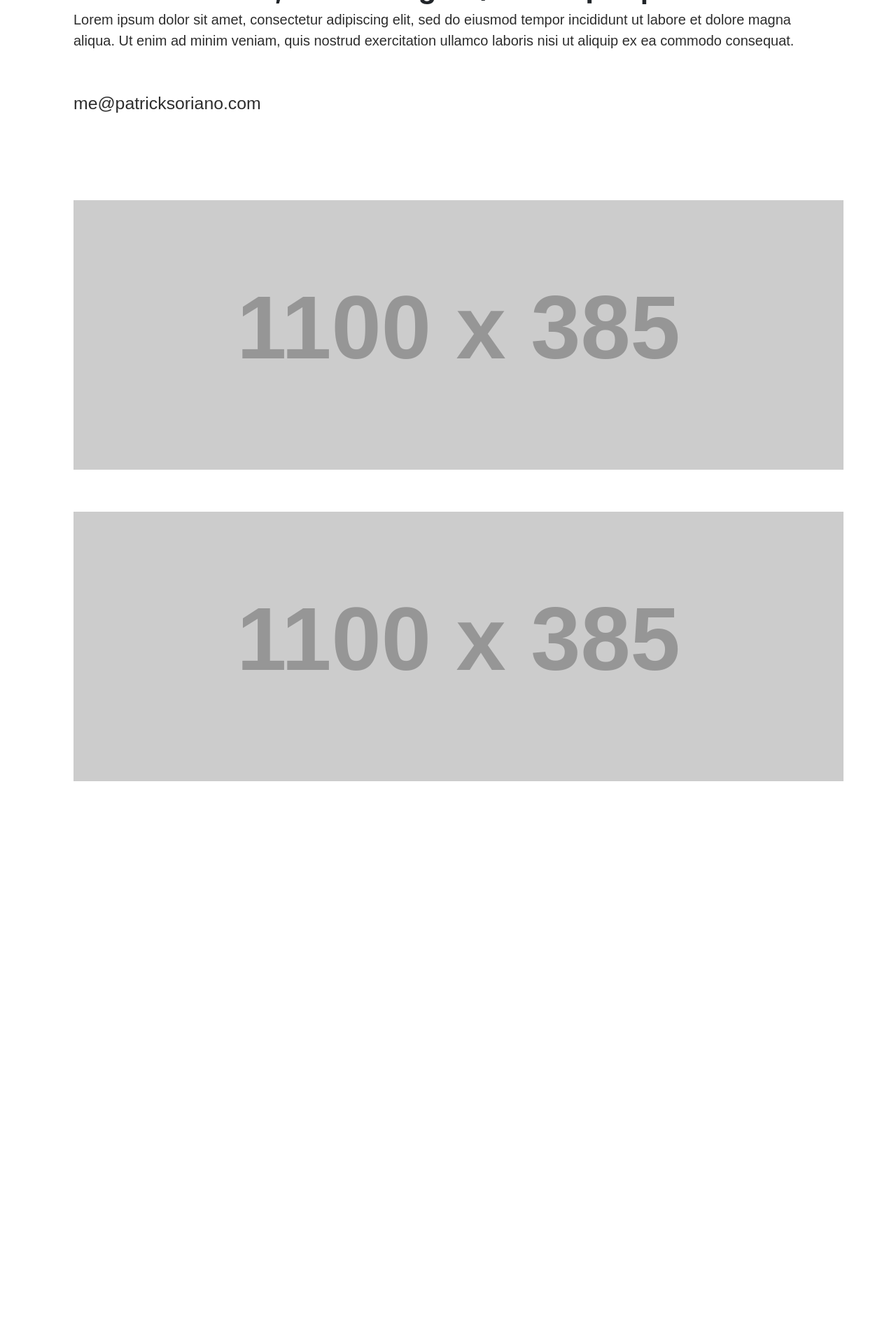
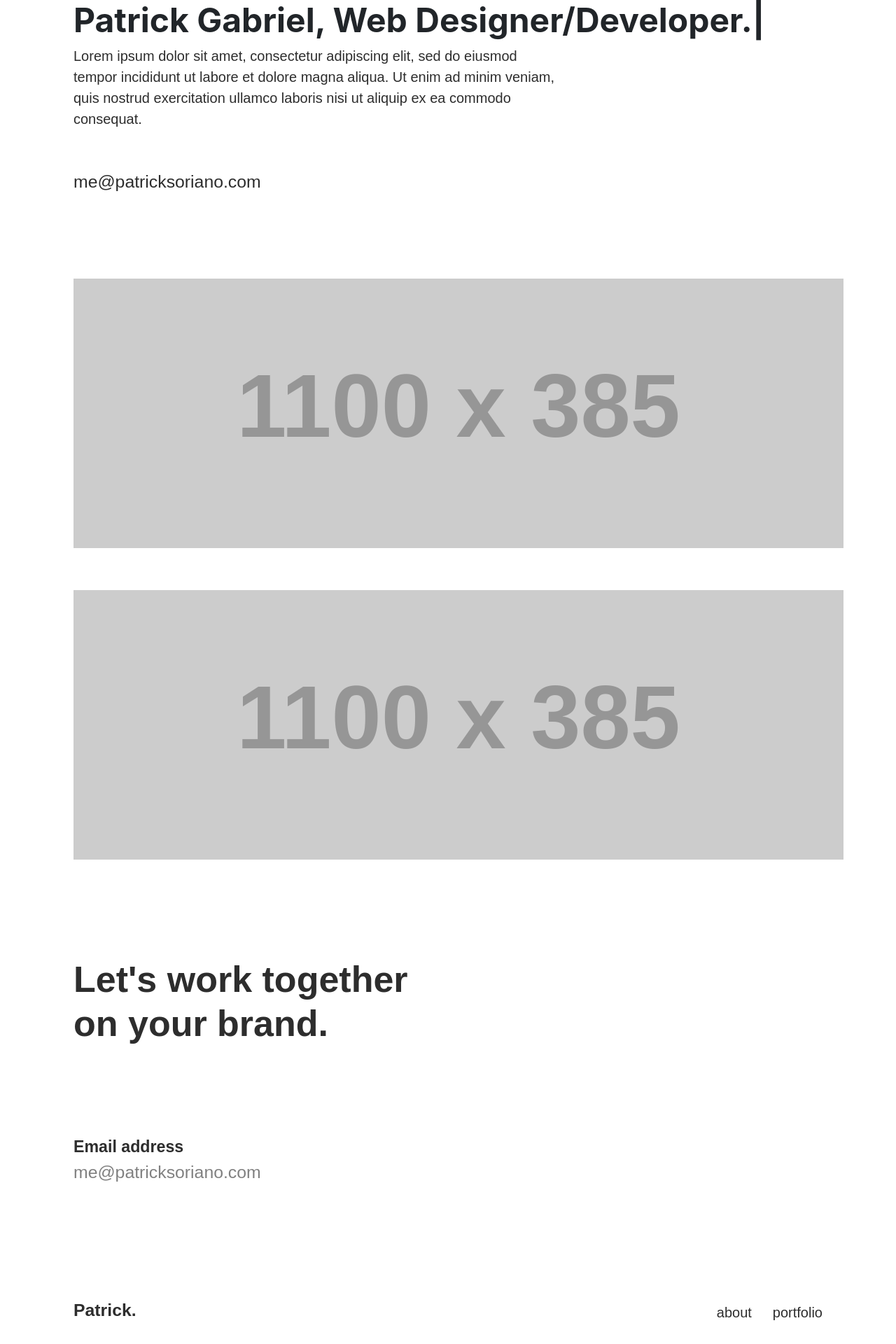
Before and after one commit to PatrickJGabriel/PG_Portfolio, a React (Create React App) app: page / in a window 1280 px wide. Shown: the part 312-2232 px from the top of the page at 70% size. Before the commit the page ends 1488 px from the top, so only its background shows below. Built offline with nearby package versions, Linux system fonts and the light colour scheme.

Commit message:
added contact & footer

```diff
--- /dev/null
+++ b/src/Pages/Home/Contact/Contact.css
@@ -0,0 +1,26 @@
+.contact-main {
+  padding-left: 20px;
+  padding-right: 20px;
+  padding-top: 80px;
+  padding-bottom: 120px;
+}
+
+.contact-main h1 {
+  font-size: 3.25rem;
+  font-weight: 700;
+  padding-bottom: 120px;
+}
+
+.contact-main p {
+  font-size: 1.45rem;
+}
+
+#email-text {
+  font-weight: 600;
+  margin-bottom: 0;
+}
+
+#email {
+  margin-top: 0;
+  opacity: 0.6;
+}
--- /dev/null
+++ b/src/Pages/Home/Contact/Contact.jsx
@@ -0,0 +1,25 @@
+import React, { Component } from "react";
+import "./Contact.css";
+
+class Contact extends Component {
+  state = {};
+  render() {
+    return (
+      <div className="contact-main row">
+        <div className="col-6">
+          <div className="cta-container">
+            <h1>Let's work together on your brand.</h1>
+          </div>
+          <div className="email-container">
+            <p id="email-text">Email address</p>
+            <a id="email" href="#">
+              me@patricksoriano.com
+            </a>
+          </div>
+        </div>
+      </div>
+    );
+  }
+}
+
+export default Contact;
--- a/src/Pages/Home/Hero/Coffee-Ico/Coffee-Ico.css
+++ b/src/Pages/Home/Hero/Coffee-Ico/Coffee-Ico.css
@@ -46,7 +46,7 @@
   /* box-shadow: 1px 3px 4px rgba(0, 0, 0, 0.2); */
 }
 .smokes {
-  transform: translateX(40px);
+  transform: translateX(43px);
 }
 @-moz-keyframes shift {
   0% {
--- a/src/Pages/Home/Hero/Hero.css
+++ b/src/Pages/Home/Hero/Hero.css
@@ -13,6 +13,10 @@
   font-size: 1.25rem;
 }
 
+.about-container {
+  padding-left: 0 !important;
+}
+
 .contact-container {
   padding-top: 40px;
 }
@@ -22,6 +26,6 @@
 }
 
 .typist-main {
-  font-size: 2.5rem;
+  font-size: 3rem;
   font-weight: 700;
 }
--- a/src/Pages/Home/Hero/Hero.jsx
+++ b/src/Pages/Home/Hero/Hero.jsx
@@ -12,7 +12,7 @@ class Hero extends Component {
           <div className="tagline-container">
             <TypistTitle />
           </div>
-          <div className="about-container">
+          <div className="col-8 about-container">
             <p>
               Lorem ipsum dolor sit amet, consectetur adipiscing elit, sed do
               eiusmod tempor incididunt ut labore et dolore magna aliqua. Ut
--- a/src/Pages/Home/Home.jsx
+++ b/src/Pages/Home/Home.jsx
@@ -2,6 +2,7 @@ import React, { Component } from "react";
 import Nav from "./Nav/Nav";
 import Hero from "./Hero/Hero";
 import Featured from "./Featured/Featured";
+import Contact from "./Contact/Contact";
 import Coffee from "../Home/Hero/Coffee-Ico/Coffee-Ico";
 
 import "./Home.css";
@@ -15,6 +16,8 @@ class Home extends Component {
         <Coffee />
         <Hero />
         <Featured />
+        <Contact />
+        <Nav />
       </div>
     );
   }
--- a/src/Pages/Home/Nav/Nav.css
+++ b/src/Pages/Home/Nav/Nav.css
@@ -11,6 +11,7 @@ a {
   margin-top: 40px;
   padding-left: 20px;
   padding-right: 20px;
+  padding-bottom: 40px;
 }
 
 .brand a {
```
